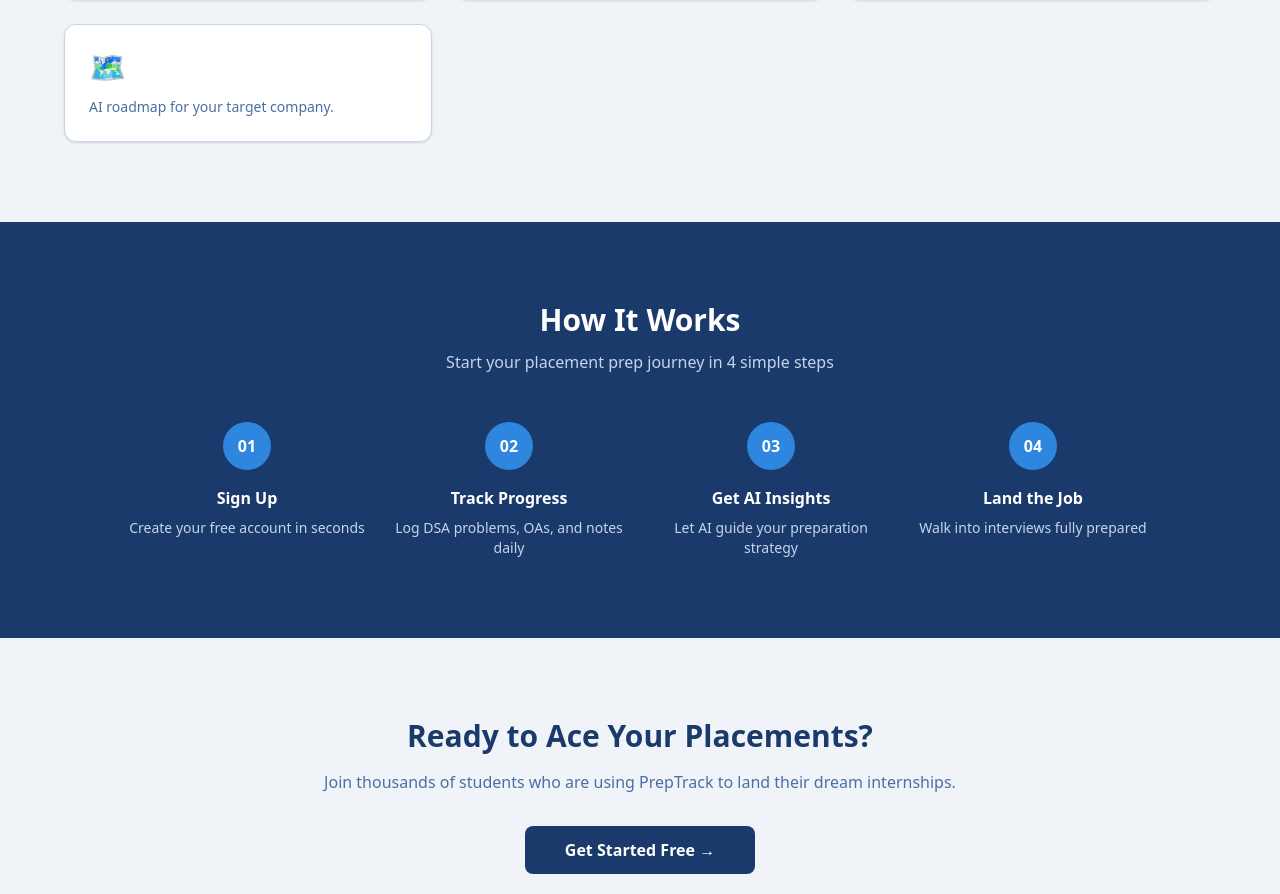
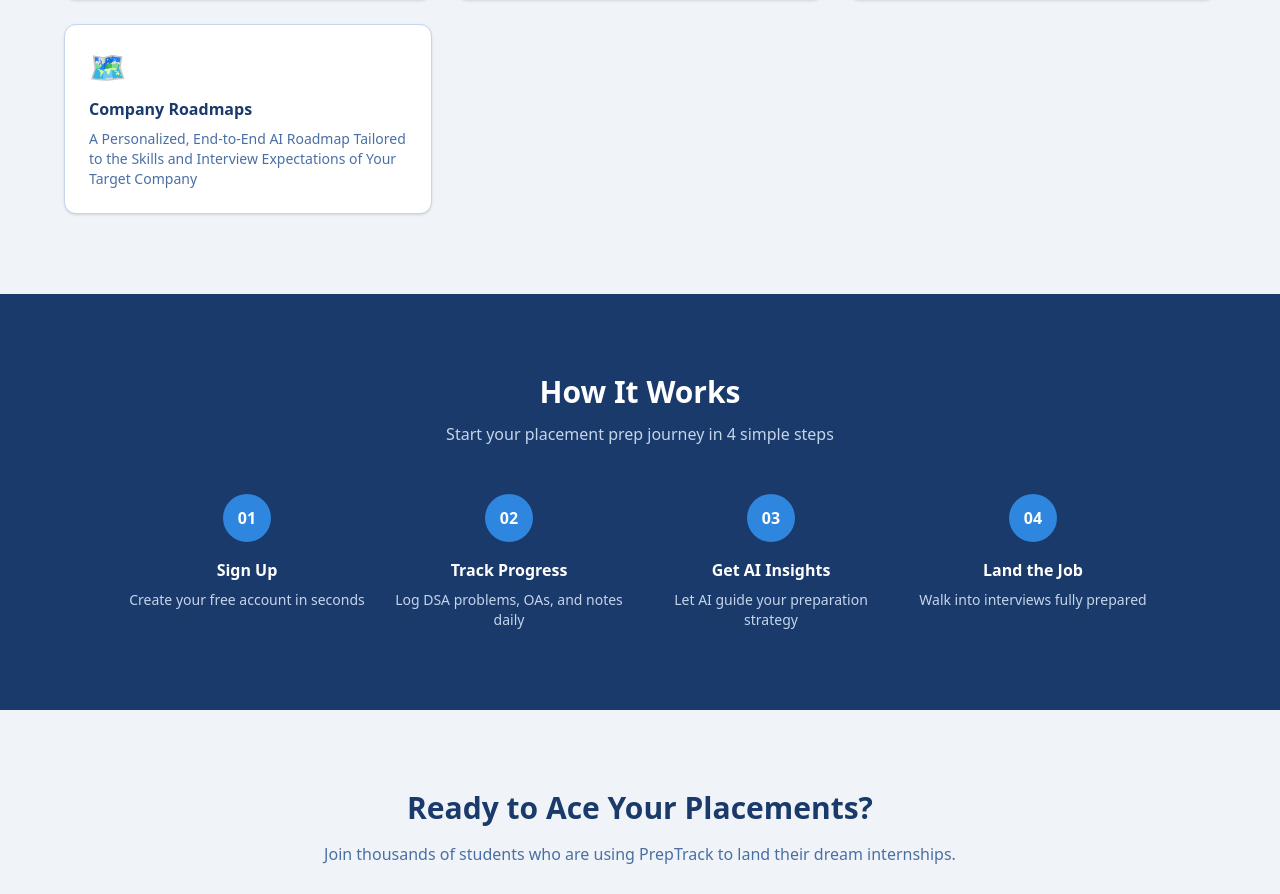
Before and after one commit to durgaprasad00773/placement-prep, a React (Vite) app in the folder frontend/: page / in a window 1280 px wide. Shown: the part 1548-2442 px from the top of the page. Built offline with nearby package versions, Linux system fonts and the light colour scheme; no server answers.

Commit message:
fix: update DSA Tracker logo display and enhance Company Roadmaps description

```diff
--- a/frontend/src/pages/DSATracker.jsx
+++ b/frontend/src/pages/DSATracker.jsx
@@ -359,7 +359,7 @@ const DSATracker = () => {
         <div className="bg-white rounded-xl shadow-sm overflow-hidden" style={{ border: '1.5px solid #c5d5ea' }}>
           {filteredProblems.length === 0 ? (
             <div className="p-12 text-center">
-              <p className="text-4xl mb-3"><img src='/dsa_logo.png'/></p>
+              <p className="text-4xl mb-3"></p>
               <p className="font-medium" style={{ color: '#1a3a6b' }}>
                 {isFiltered ? 'No problems match your filters' : 'No problems tracked yet'}
               </p>
--- a/frontend/src/pages/LandingPage.jsx
+++ b/frontend/src/pages/LandingPage.jsx
@@ -48,8 +48,8 @@ const features = [
   },
   {
     icon: '🗺️',
-    label: 'Company Roadmaps',
-    description: 'AI roadmap for your target company.',
+    title: 'Company Roadmaps',
+    description: 'A Personalized, End-to-End AI Roadmap Tailored to the Skills and Interview Expectations of Your Target Company',
   }
 ];
 
```
